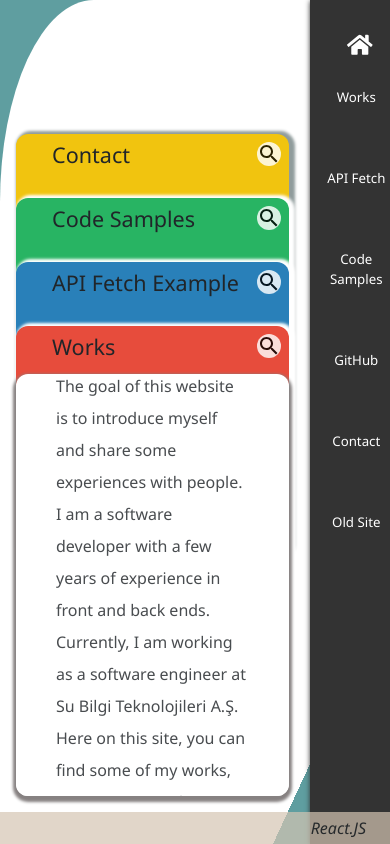
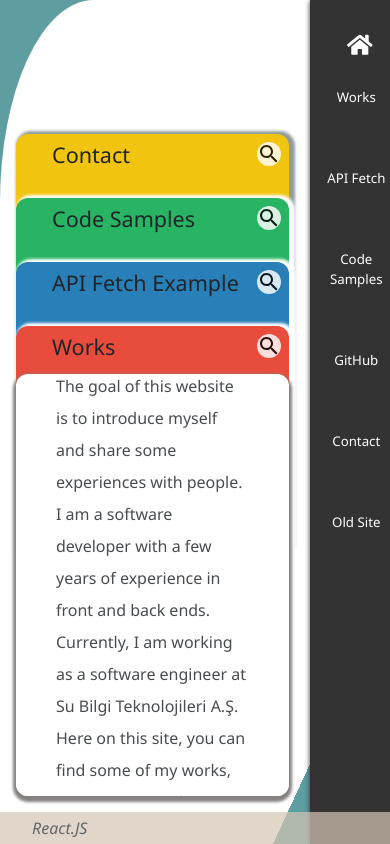
Before and after one commit to yilmazme/prevportfolio, a React (Create React App) app: page /home in a window 390 px wide. Built offline with nearby package versions, Linux system fonts and the light colour scheme.

Commit message:
some css fixes

```diff
--- a/src/components/Footer.css
+++ b/src/components/Footer.css
@@ -14,4 +14,7 @@ footer{
     footer{
         padding-right: 0px;
     }
+    footer p{
+        text-align: left;
+    }
 }
```
